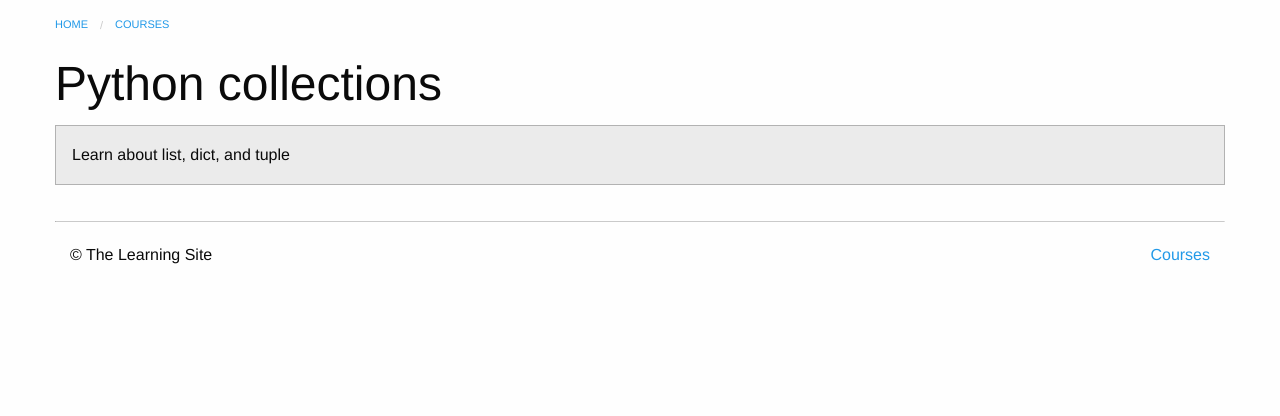
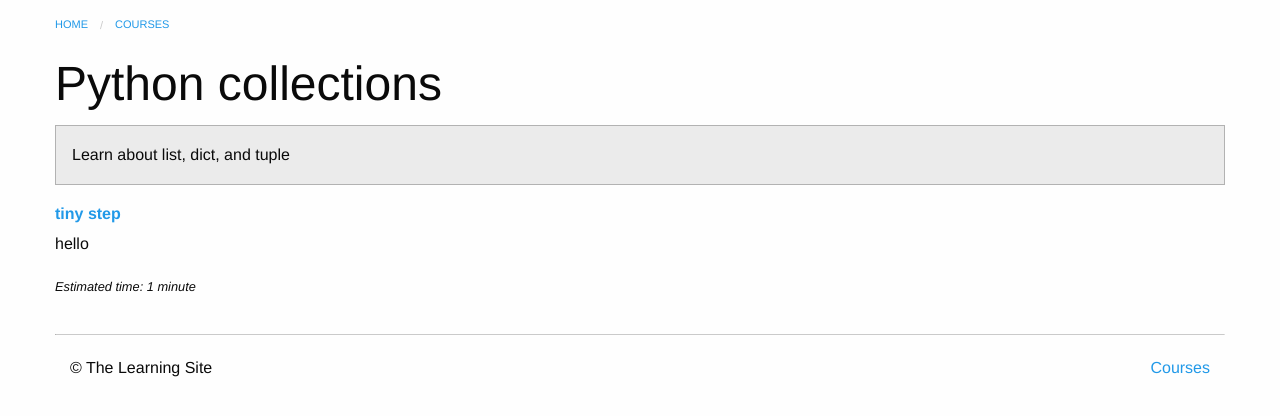
Before and after one commit to mishlaev-personal/lerning_site, a Django app: page /courses/2/ in a window 1280 px wide. Shown: the part 54-470 px from the top of the page. Run offline with Django 3.2, Linux system fonts and the light colour scheme; data comes from the database, SQL or seed files in the repository; both versions use the stored data as it was after the commit; data that the repository does not hold is empty.

Commit message:
Updates templates, models and views for text and quiz

```diff
--- a/courses/admin.py
+++ b/courses/admin.py
@@ -1,7 +1,7 @@
 from django.contrib import admin
 
 # Register your models here.
-from .models import Course, Text
+from .models import Course, Text, Quiz
 
 
 class TextInline(admin.StackedInline):
@@ -10,8 +10,8 @@ class TextInline(admin.StackedInline):
 
 class CourseAdmin(admin.ModelAdmin):
     inlines = [TextInline, ]
-    pass
 
 
 admin.site.register(Course, CourseAdmin)
 admin.site.register(Text)
+admin.site.register(Quiz)
--- a/courses/models.py
+++ b/courses/models.py
@@ -1,3 +1,4 @@
+from django.core.urlresolvers import reverse
 from django.db import models
 
 # Create your models here.
@@ -24,5 +25,25 @@ class Step(models.Model):
     def __str__(self):
         return self.title
 
+
 class Text(Step):
     content = models.TextField(blank=True, default='')
+
+    def get_absolute_url(self):
+        return reverse('courses:text', kwargs={
+            'course_pk': self.course_id,
+            'step_pk': self.id
+        })
+
+
+class Quiz(Step):
+    total_questions = models.IntegerField(default=4)
+
+    class Meta:
+        verbose_name_plural = "Quizzes"
+
+    def get_absolute_url(self):
+        return reverse('courses:quiz', kwargs={
+            'course_pk': self.course_id,
+            'step_pk': self.id
+        })
--- a/courses/templates/courses/course_detail.html
+++ b/courses/templates/courses/course_detail.html
@@ -14,9 +14,9 @@
             </div>
 
             <dl>
-                {% for step in course.step_set.all %}
+                {% for step in steps %}
                     <dt>
-                        <a href="{% url 'courses:step' course_pk=course.pk step_pk=step.pk %}">
+                        <a href="{{ step.get_absolute_url }}">
                             {{ step.title }}
                         </a>
                     </dt>
@@ -24,6 +24,9 @@
                     <small><i>Estimated time: {{ step.content|wordcount|time_estimate }}
                         minute{{ step.content|wordcount|time_estimate|pluralize }}
                     </i></small>
+                    {% if not forloop.last %}
+                        <hr/>
+                    {% endif %}
                 {% endfor %}
             </dl>
         </article>
--- a/courses/urls.py
+++ b/courses/urls.py
@@ -4,6 +4,7 @@ from . import views
 
 urlpatterns = [
     url(r'^$', views.course_list, name='list'),
-    url(r'(?P<course_pk>\d+)/(?P<step_pk>\d+)/$', views.step_detail, name='step'),
+    url(r'(?P<course_pk>\d+)/t(?P<step_pk>\d+)/$', views.text_detail, name='text'),
+    url(r'(?P<course_pk>\d+)/q(?P<step_pk>\d+)/$', views.quiz_detail, name='quiz'),
     url(r'(?P<pk>\d+)/$', views.course_detail, name='detail'),
 ]
--- a/courses/views.py
+++ b/courses/views.py
@@ -1,19 +1,28 @@
+from itertools import chain
 from django.shortcuts import get_object_or_404, render
-
-from .models import Course, Step
-# Create your views here.
+from . import models
 
 
 def course_list(request):
-    courses = Course.objects.all()
+    courses = models.Course.objects.all()
     return render(request, 'courses/course_list.html', {'courses': courses})
 
 
 def course_detail(request, pk):
-    course = get_object_or_404(Course, pk=pk)
-    return render(request, 'courses/course_detail.html', {'course': course})
+    course = get_object_or_404(models.Course, pk=pk)
+    steps = sorted(chain(course.text_set.all(), course.quiz_set.all()),
+                   key=lambda step: step.order)
+    return render(request, 'courses/course_detail.html', {
+        'course': course,
+        'steps': steps
+    })
 
 
-def step_detail(request, course_pk, step_pk):
-    step = get_object_or_404(Step, course_id=course_pk, pk=step_pk)
+def text_detail(request, course_pk, step_pk):
+    step = get_object_or_404(models.Text, course_id=course_pk, pk=step_pk)
     return render(request, 'courses/step_detail.html', {'step': step})
+
+
+def quiz_detail(request, course_pk, step_pk):
+    step = get_object_or_404(models.Quiz, course_id=course_pk, pk=step_pk)
+    return render(request, 'courses/step_detail.html', {'step': step})
```
Also changed, not shown: db.sqlite3.
